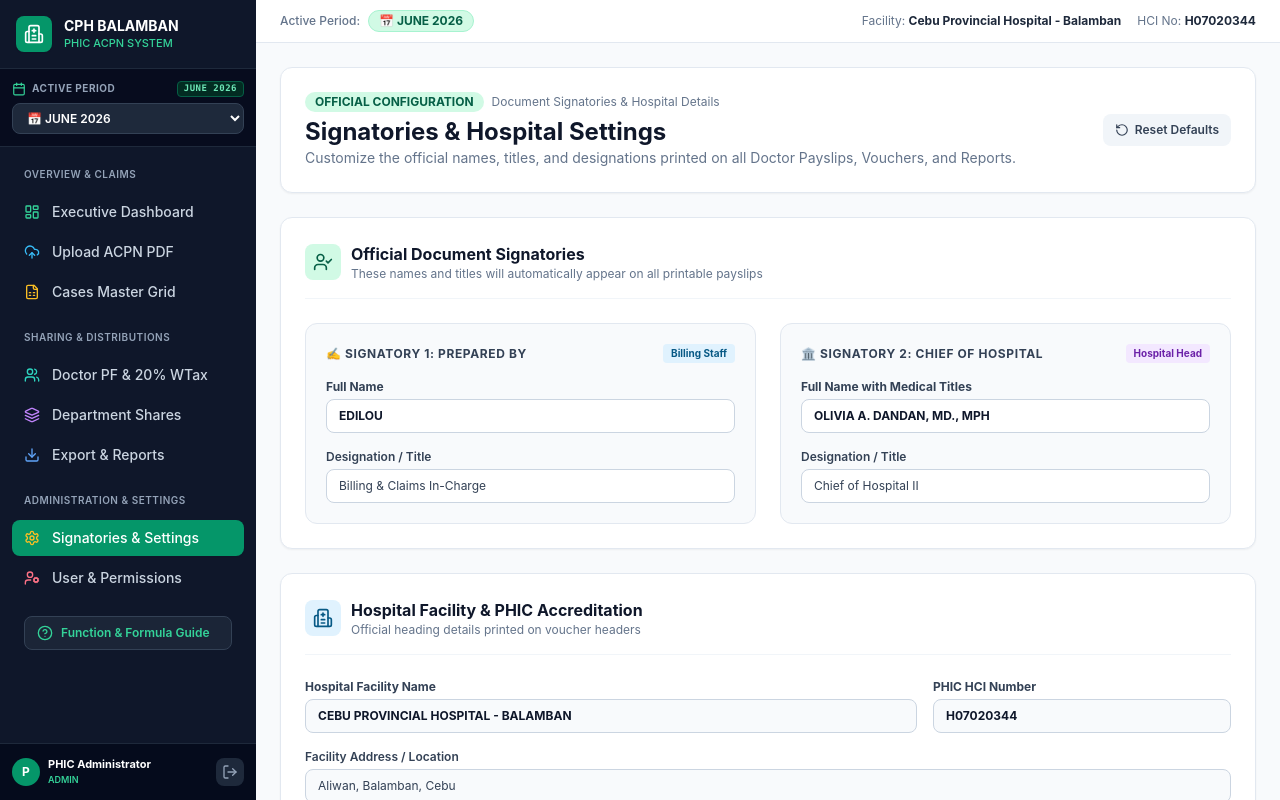
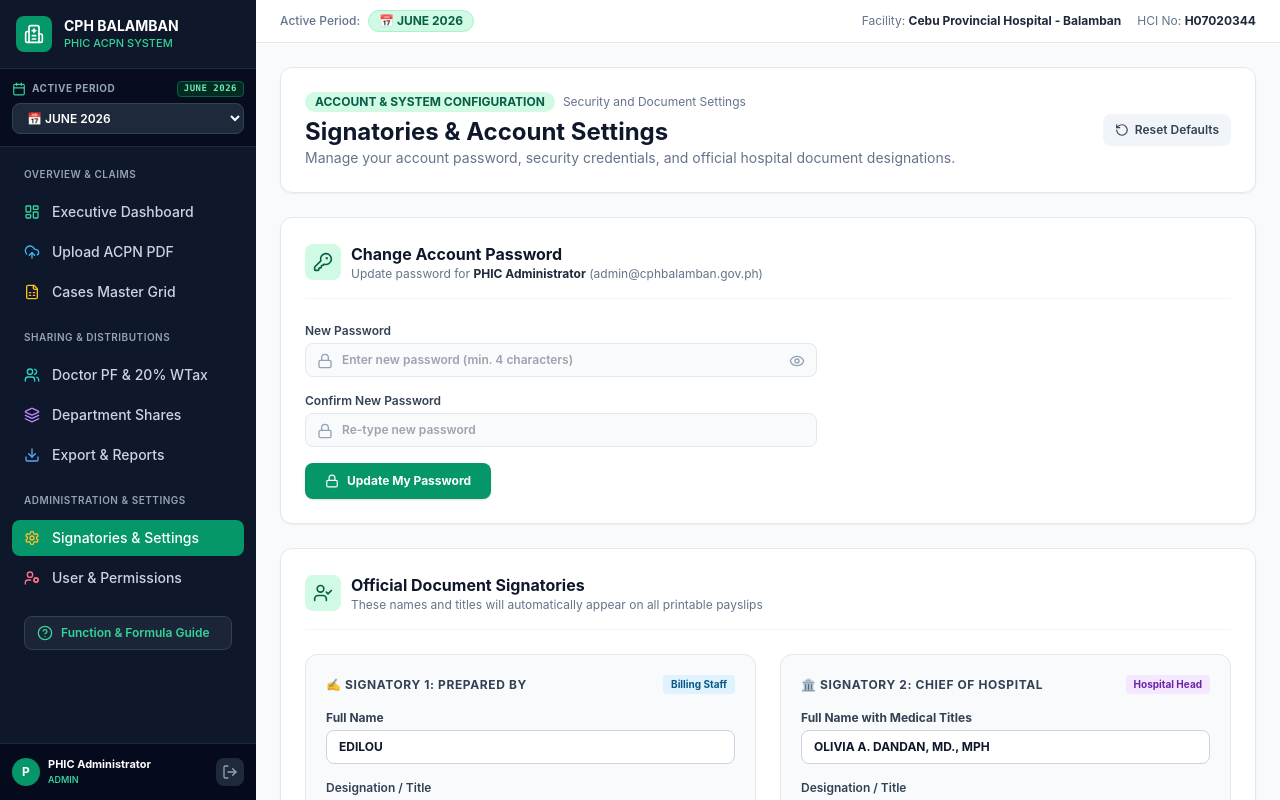
Before and after one commit to pluknigelpasco-cloud/cph-balamban-acpn, a Next.js app: page /settings in a window 1280 px wide. Built offline with nearby package versions, Linux system fonts and the light colour scheme.

Commit message:
Feature: Change Password functionality in Settings accessible to all users, administrators, and doctors

```diff
--- a/src/app/layout.tsx
+++ b/src/app/layout.tsx
@@ -140,11 +140,10 @@ function AppShell({ children }: { children: React.ReactNode }) {
             </Link>
           )}
 
-          {!isDoctor && (
-            <>
           <div className="pt-4 px-3 py-2 text-[10px] font-semibold uppercase tracking-wider text-slate-400">
-                Administration & Settings
+            {isDoctor ? 'My Account' : 'Administration & Settings'}
           </div>
+
           <Link
             href="/settings"
             className={`flex items-center gap-3 px-3 py-2 text-sm font-medium rounded-lg transition ${
@@ -152,8 +151,10 @@ function AppShell({ children }: { children: React.ReactNode }) {
             }`}
           >
             <Settings className="w-4 h-4 text-amber-400" />
-                Signatories & Settings
+            {isDoctor ? 'Change Password & Profile' : 'Signatories & Settings'}
           </Link>
+
+          {!isDoctor && hasPermission('users') && (
             <Link
               href="/users"
               className={`flex items-center gap-3 px-3 py-2 text-sm font-medium rounded-lg transition ${
@@ -163,7 +164,6 @@ function AppShell({ children }: { children: React.ReactNode }) {
               <UserCog className="w-4 h-4 text-rose-400" />
               User & Permissions
             </Link>
-            </>
           )}
 
           <div className="pt-4 px-3 py-2">
--- a/src/app/settings/page.tsx
+++ b/src/app/settings/page.tsx
@@ -1,7 +1,7 @@
 'use client';
 
 import React, { useState, useEffect } from 'react';
-import { Settings, Save, CheckCircle2, ShieldCheck, FileText, UserCheck, Hospital, RotateCcw } from 'lucide-react';
+import { Settings, Save, CheckCircle2, ShieldCheck, FileText, UserCheck, Hospital, RotateCcw, Lock, KeyRound, Eye, EyeOff, AlertCircle, User } from 'lucide-react';
 import { useAuth } from '@/context/AuthContext';
 
 export interface HospitalSignatories {
@@ -19,8 +19,8 @@ const defaultSignatories: HospitalSignatories = {
   preparedByTitle: 'Billing & Claims In-Charge',
   chiefOfHospitalName: 'OLIVIA A. DANDAN, MD., MPH',
   chiefOfHospitalTitle: 'Chief of Hospital II',
-  facilityName: 'CEBU PROVINCIAL HOSPITAL - BALAMBAN',
-  facilityAddress: 'Aliwan, Balamban, Cebu',
+  facilityName: 'CEBU PROVINCIAL HOSPITAL (BALAMBAN)',
+  facilityAddress: 'Pilapil St., Baliwagan, Balamban Cebu',
   hciNo: 'H07020344'
 };
 
@@ -28,6 +28,16 @@ export default function SettingsPage() {
   const { user } = useAuth();
   const [signatories, setSignatories] = useState<HospitalSignatories>(defaultSignatories);
   const [savedSuccess, setSavedSuccess] = useState(false);
+
+  // Change Password State
+  const [currentPassword, setCurrentPassword] = useState('');
+  const [newPassword, setNewPassword] = useState('');
+  const [confirmPassword, setConfirmPassword] = useState('');
+  const [showPassword, setShowPassword] = useState(false);
+  const [passwordSuccess, setPasswordSuccess] = useState<string | null>(null);
+  const [passwordError, setPasswordError] = useState<string | null>(null);
+
+  const isAdminOrBilling = user?.role === 'admin' || user?.role === 'billing';
 
   useEffect(() => {
     const saved = localStorage.getItem('cph_hospital_signatories');
@@ -38,7 +48,7 @@ export default function SettingsPage() {
     }
   }, []);
 
-  const handleSave = (e: React.FormEvent) => {
+  const handleSaveSignatories = (e: React.FormEvent) => {
     e.preventDefault();
     localStorage.setItem('cph_hospital_signatories', JSON.stringify(signatories));
     setSavedSuccess(true);
@@ -54,6 +64,51 @@ export default function SettingsPage() {
     }
   };
 
+  const handleChangePassword = (e: React.FormEvent) => {
+    e.preventDefault();
+    setPasswordError(null);
+    setPasswordSuccess(null);
+
+    if (!newPassword || newPassword.length < 4) {
+      return setPasswordError('New password must be at least 4 characters long.');
+    }
+    if (newPassword !== confirmPassword) {
+      return setPasswordError('New password and confirmation do not match.');
+    }
+
+    const savedUsersStr = localStorage.getItem('cph_users_list');
+    let usersList: any[] = [];
+    if (savedUsersStr) {
+      try { usersList = JSON.parse(savedUsersStr); } catch (e) {}
+    }
+
+    const userEmail = user?.email || 'admin@cphbalamban.gov.ph';
+    const existingIdx = usersList.findIndex(u => u.email.toLowerCase() === userEmail.toLowerCase());
+
+    if (existingIdx !== -1) {
+      usersList[existingIdx].password = newPassword;
+      localStorage.setItem('cph_users_list', JSON.stringify(usersList));
+    } else {
+      usersList.push({
+        id: `u-${Date.now()}`,
+        name: user?.name || 'User',
+        email: userEmail,
+        password: newPassword,
+        role: user?.role || 'admin',
+        doctorName: user?.doctorName,
+        status: 'active',
+        createdAt: new Date().toISOString()
+      });
+      localStorage.setItem('cph_users_list', JSON.stringify(usersList));
+    }
+
+    setPasswordSuccess('Your password has been changed successfully!');
+    setCurrentPassword('');
+    setNewPassword('');
+    setConfirmPassword('');
+    setTimeout(() => setPasswordSuccess(null), 4000);
+  };
+
   return (
     <div className="flex-1 overflow-y-auto p-6 space-y-6">
       {/* Header */}
@@ -61,16 +116,19 @@ export default function SettingsPage() {
         <div>
           <div className="flex items-center gap-2">
             <span className="px-2.5 py-0.5 rounded-full text-xs font-bold bg-emerald-100 text-emerald-800">
-              OFFICIAL CONFIGURATION
+              ACCOUNT & SYSTEM CONFIGURATION
             </span>
-            <span className="text-xs text-slate-500">Document Signatories & Hospital Details</span>
+            <span className="text-xs text-slate-500">Security and Document Settings</span>
           </div>
-          <h1 className="text-2xl font-bold text-slate-900 mt-1">Signatories & Hospital Settings</h1>
+          <h1 className="text-2xl font-bold text-slate-900 mt-1">
+            {isAdminOrBilling ? 'Signatories & Account Settings' : 'Account & Security Settings'}
+          </h1>
           <p className="text-sm text-slate-500">
-            Customize the official names, titles, and designations printed on all Doctor Payslips, Vouchers, and Reports.
+            Manage your account password, security credentials, and official hospital document designations.
           </p>
         </div>
 
+        {isAdminOrBilling && (
           <div className="flex items-center gap-2">
             <button
               type="button"
@@ -80,8 +138,87 @@ export default function SettingsPage() {
               <RotateCcw className="w-3.5 h-3.5" /> Reset Defaults
             </button>
           </div>
+        )}
       </div>
 
+      {/* 1. CHANGE PASSWORD CARD (Accessible to All Users & Doctors) */}
+      <div className="bg-white p-6 rounded-xl border border-slate-200 shadow-sm space-y-6">
+        <div className="flex items-center gap-2.5 border-b border-slate-100 pb-4">
+          <div className="p-2 bg-emerald-100 text-emerald-800 rounded-lg">
+            <KeyRound className="w-5 h-5" />
+          </div>
+          <div>
+            <h2 className="text-base font-bold text-slate-900">Change Account Password</h2>
+            <p className="text-xs text-slate-500">
+              Update password for <strong className="text-slate-800">{user?.name}</strong> ({user?.email})
+            </p>
+          </div>
+        </div>
+
+        {passwordError && (
+          <div className="p-3.5 bg-rose-50 border border-rose-200 rounded-xl flex items-center gap-2 text-xs text-rose-700 font-semibold">
+            <AlertCircle className="w-4 h-4 shrink-0" />
+            <span>{passwordError}</span>
+          </div>
+        )}
+
+        {passwordSuccess && (
+          <div className="p-3.5 bg-emerald-50 border border-emerald-200 rounded-xl flex items-center gap-2 text-xs text-emerald-800 font-bold">
+            <CheckCircle2 className="w-4 h-4 shrink-0 text-emerald-600" />
+            <span>{passwordSuccess}</span>
+          </div>
+        )}
+
+        <form onSubmit={handleChangePassword} className="space-y-4 max-w-lg">
+          <div>
+            <label className="block text-xs font-semibold text-slate-700 mb-1">New Password</label>
+            <div className="relative">
+              <Lock className="w-4 h-4 text-slate-400 absolute left-3 top-2.5" />
+              <input
+                type={showPassword ? 'text' : 'password'}
+                placeholder="Enter new password (min. 4 characters)"
+                value={newPassword}
+                onChange={(e) => setNewPassword(e.target.value)}
+                className="w-full pl-9 pr-10 py-2 bg-slate-50 border border-slate-200 rounded-lg text-xs font-semibold focus:ring-1 focus:ring-emerald-500"
+                required
+              />
+              <button
+                type="button"
+                onClick={() => setShowPassword(!showPassword)}
+                className="absolute right-3 top-2.5 text-slate-400 hover:text-slate-600"
+              >
+                {showPassword ? <EyeOff className="w-4 h-4" /> : <Eye className="w-4 h-4" />}
+              </button>
+            </div>
+          </div>
+
+          <div>
+            <label className="block text-xs font-semibold text-slate-700 mb-1">Confirm New Password</label>
+            <div className="relative">
+              <Lock className="w-4 h-4 text-slate-400 absolute left-3 top-2.5" />
+              <input
+                type={showPassword ? 'text' : 'password'}
+                placeholder="Re-type new password"
+                value={confirmPassword}
+                onChange={(e) => setConfirmPassword(e.target.value)}
+                className="w-full pl-9 pr-10 py-2 bg-slate-50 border border-slate-200 rounded-lg text-xs font-semibold focus:ring-1 focus:ring-emerald-500"
+                required
+              />
+            </div>
+          </div>
+
+          <button
+            type="submit"
+            className="inline-flex items-center gap-2 px-5 py-2.5 bg-emerald-600 hover:bg-emerald-700 text-white text-xs font-bold rounded-lg shadow transition"
+          >
+            <Lock className="w-3.5 h-3.5" /> Update My Password
+          </button>
+        </form>
+      </div>
+
+      {/* 2. HOSPITAL SIGNATORIES & SETTINGS (Admin & Billing Only) */}
+      {isAdminOrBilling && (
+        <>
           {savedSuccess && (
             <div className="p-4 bg-emerald-50 border border-emerald-200 rounded-xl flex items-center gap-3 text-emerald-800 text-xs font-bold animate-fadeIn">
               <CheckCircle2 className="w-5 h-5 text-emerald-600" />
@@ -89,7 +226,7 @@ export default function SettingsPage() {
             </div>
           )}
 
-      <form onSubmit={handleSave} className="space-y-6">
+          <form onSubmit={handleSaveSignatories} className="space-y-6">
             {/* Signatories Configuration Card */}
             <div className="bg-white p-6 rounded-xl border border-slate-200 shadow-sm space-y-6">
               <div className="flex items-center gap-2.5 border-b border-slate-100 pb-4">
@@ -256,6 +393,8 @@ export default function SettingsPage() {
               </button>
             </div>
           </form>
+        </>
+      )}
     </div>
   );
 }
```
Lines whose indentation alone changed are shown as unchanged.
